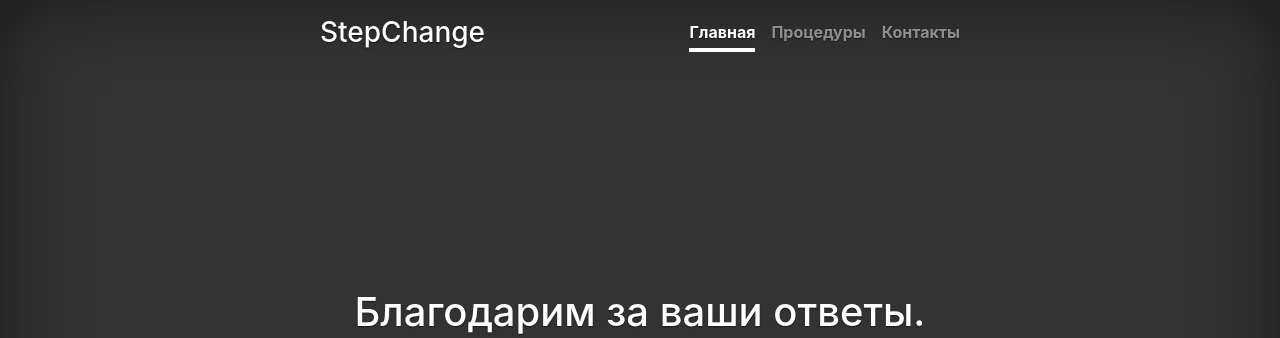
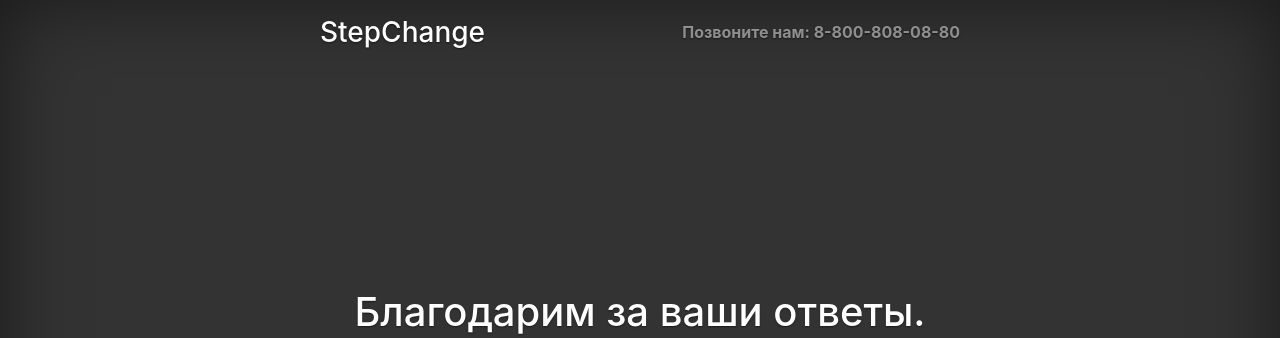
Before and after one commit to vo0doO/voodoo-blog-development, a Django app: template blog/templates/blog/answer_detail.html in a window 1280 px wide. Shown: the top 338 px of the page. Run offline with Django 3.2, Linux system fonts and the light colour scheme; the template is opened without the code that fills it, so the values that code supplies are empty; some libraries are stand-ins or nearby versions.

Commit message:
fix-nav-in-detail-template

```diff
--- a/blog/templates/blog/answer_detail.html
+++ b/blog/templates/blog/answer_detail.html
@@ -4,11 +4,9 @@
 
   <header class="masthead mb-auto">
     <div class="inner">
-      <h3 class="masthead-brand">StepChange</h3>
+      <h3 class="masthead-brand"><a href="/">StepChange</a></h3>
       <nav class="nav nav-masthead justify-content-center">
-        <a class="nav-link active" href="/">Главная</a>
-        <a class="nav-link" href="/procedury">Процедуры</a>
-        <a class="nav-link" href="#">Контакты</a>
+        <a class="nav-link disabled" href="#">Позвоните нам: 8-800-808-08-80</a>
       </nav>
     </div>
   </header>
```
